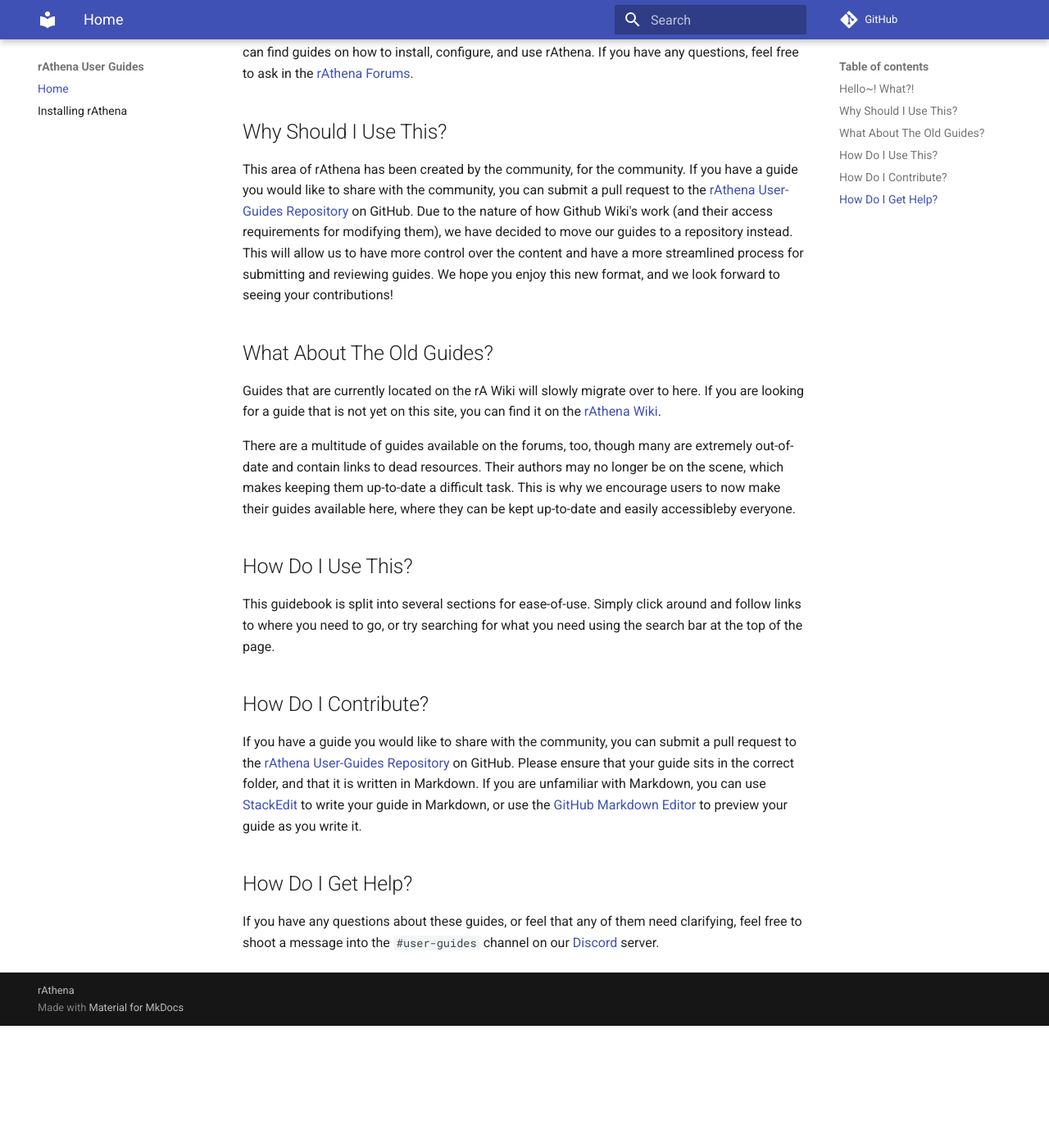
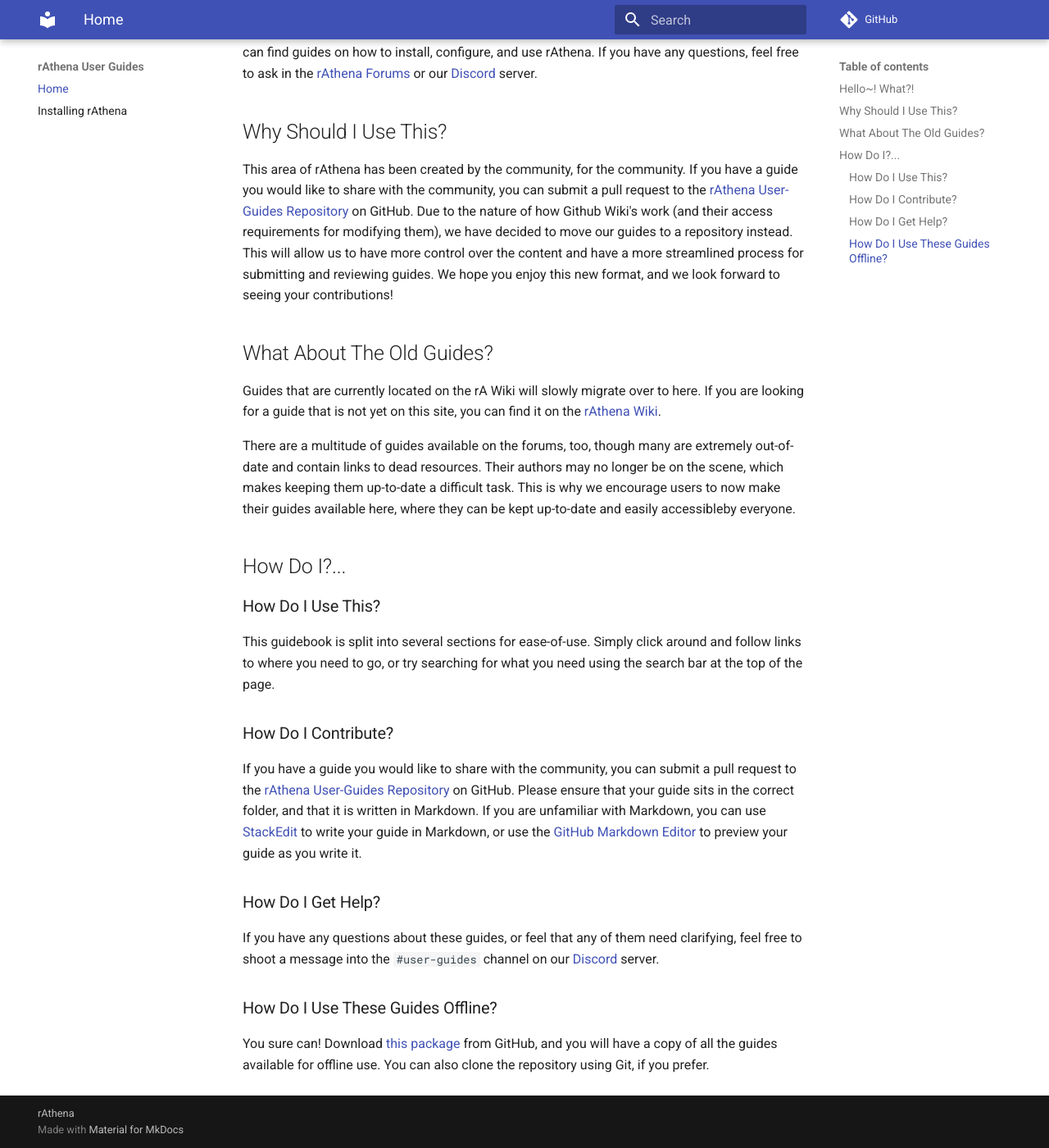
Before and after one commit to rathena/user-guides, an MkDocs documentation site: the page built from guides/index.md, in a window 1280 px wide and 1400 px high, scrolled down 448 px. Shown: the whole window at 82% size. Built offline with MkDocs 1.6.1 and Material for MkDocs 9.7.7, drawn with Linux system fonts in a browser that asks for light colours; comment, search, counter and statistics services are not loaded; before the commit the page ends 1699 px from its top, so only the background shows below that.

Commit message:
Added download link for offline viewing

```diff
--- a/guides/index.md
+++ b/guides/index.md
@@ -1,7 +1,7 @@
 [![https://github.com/rathena/rathena](img/rathena_banner_1.png)](https://github.com/rathena/rathena)
 
 ## Hello~! What?!
-Welcome to User Guides, the community driven guidebook for rAthena. This is a place where you can find guides on how to install, configure, and use rAthena. If you have any questions, feel free to ask in the [rAthena Forums](https://rathena.org/board/).
+Welcome to User Guides, the community driven guidebook for rAthena. This is a place where you can find guides on how to install, configure, and use rAthena. If you have any questions, feel free to ask in the [rAthena Forums](https://rathena.org/board/) or our [Discord](https://discord.gg/kMeMXWEvSV) server.
 
 ## Why Should I Use This?
 This area of rAthena has been created by the community, for the community. If you have a guide you would like to share with the community, you can submit a pull request to the [rAthena User-Guides Repository](https://github.com/rathena/user-guides/) on GitHub. Due to the nature of how Github Wiki's work (and their access requirements for modifying them), we have decided to move our guides to a repository instead. This will allow us to have more control over the content and have a more streamlined process for submitting and reviewing guides. We hope you enjoy this new format, and we look forward to seeing your contributions!
@@ -11,11 +11,16 @@
 
 There are a multitude of guides available on the forums, too, though many are extremely out-of-date and contain links to dead resources. Their authors may no longer be on the scene, which makes keeping them up-to-date a difficult task. This is why we encourage users to now make their guides available here, where they can be kept up-to-date and easily accessibleby everyone.
 
-## How Do I Use This?
+## How Do I?...
+
+### How Do I Use This?
 This guidebook is split into several sections for ease-of-use. Simply click around and follow links to where you need to go, or try searching for what you need using the search bar at the top of the page.
 
-## How Do I Contribute?
+### How Do I Contribute?
 If you have a guide you would like to share with the community, you can submit a pull request to the [rAthena User-Guides Repository](https://github.com/rathena/user-guides/) on GitHub. Please ensure that your guide sits in the correct folder, and that it is written in Markdown. If you are unfamiliar with Markdown, you can use [StackEdit](https://stackedit.io/app#) to write your guide in Markdown, or use the [GitHub Markdown Editor](https://jbt.github.io/markdown-editor/) to preview your guide as you write it.
 
-## How Do I Get Help?
+### How Do I Get Help?
 If you have any questions about these guides, or feel that any of them need clarifying, feel free to shoot a message into the `#user-guides` channel on our [Discord](https://discord.gg/kMeMXWEvSV) server.
+
+### How Do I Use These Guides Offline?
+You sure can! Download [this package](https://github.com/rathena/user-guides/archive/refs/heads/gh-pages.zip) from GitHub, and you will have a copy of all the guides available for offline use. You can also clone the repository using Git, if you prefer.
```
